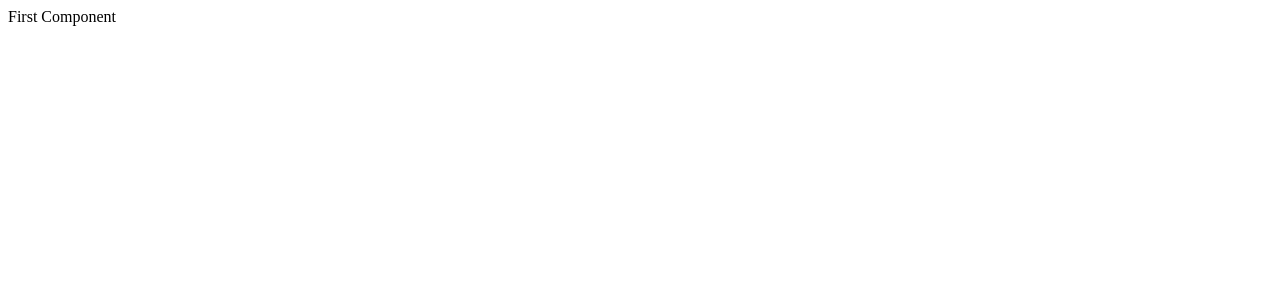
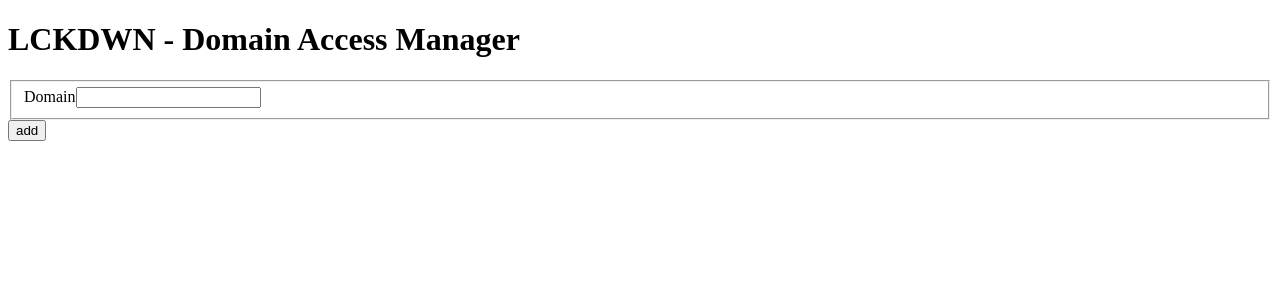
Before and after one commit to NicholasDollick/LCKDWN, a React app: page / in a window 1280 px wide. Shown: the top 300 px of the page. Built offline with nearby package versions, Linux system fonts and the light colour scheme.

Commit message:
add form to add domains to local storage

```diff
--- a/index.html
+++ b/index.html
@@ -7,6 +7,6 @@
   <body>
     <div id="root"></div>
 
-    <script src="build/bundle.js"></script>
+    <script src="dist/main.bundle.js"></script>
   </body>
 </html>
--- a/src/app.tsx
+++ b/src/app.tsx
@@ -1,8 +1,56 @@
-import * as React from "react";
+import * as React from 'react';
+import DomainAdd from './components/forms/DomainAdd';
 
 class App extends React.Component {
+  title: string;
+
+  constructor(props) {
+    super(props);
+    this.title = 'LCKDWN - Domain Access Manager';
+
+    this.addDomain = this.addDomain.bind(this);
+    this.setStateFromStorage = this.setStateFromStorage.bind(this);
+  }
+
+  componentDidMount() {
+    this.setStateFromStorage.call(this, ['domains']);
+  }
+
+  setStateFromStorage(key: string) {
+    // set state value 'key' to the corresponding local storage value
+
+    chrome.storage.local.get(key, result => {
+      this.setState({
+        key: result,
+      });
+    });
+  }
+
+  pushToStorageArray(key: string, value: any) {
+    let storedObj: Object;
+    chrome.storage.local.get([key], result => {storedObj = result});
+    storedObj[key].push(value);
+
+    chrome.storage.local.set(storedObj, ()=> console.log(`pushed ${value} to storage key ${key}`));
+  }
+
+  addDomain() {
+    // return curried function that pushes 'value' to the array stored locally at 'domains'
+    return function(value: any) {
+      // TODO create type for domain
+      this.pushToStorageArray('domains', value);
+    }.bind(this);
+  }
+
   render() {
-    return <div>First Component</div>
+    return (
+      <div>
+        <h1>{this.title}</h1>
+        <div className="body">
+          <DomainAdd addDomain={this.addDomain}/>
+        </div>
+      </div>
+    )
   }
 }
 
--- /dev/null
+++ b/src/components/forms/DomainAdd.tsx
@@ -0,0 +1,54 @@
+import * as React from 'react';
+
+type State = {
+  domain: string
+}
+interface Props {
+  addDomain: (domain: string) => void
+}
+
+export default class DomainAdd extends React.Component<Props, State> {
+  public readonly state: State;
+
+  constructor(props) {
+    super(props);
+    this.state = {
+      domain: ''
+    };
+
+    this.handleChange = this.handleChange.bind(this);
+    this.handleSubmit = this.handleSubmit.bind(this);
+  }
+
+  handleChange(e, property) {
+    let newState = this.state;
+    newState[property] = e.target.value;
+
+    this.setState(newState);
+  }
+
+  handleSubmit(e) {
+    e.preventDefault();
+
+    this.props.addDomain(this.state.domain);
+
+    let newState = this.state;
+    newState['domain'] = '';
+
+    this.setState(newState);
+  }
+
+
+
+  render() {
+    return (
+      <form onSubmit={this.handleSubmit}>
+        <fieldset>
+          <label htmlFor="domain">Domain</label>
+          <input type="text" value={this.state.domain} onChange={e => {this.handleChange(e, 'domain')}} name="domain" />
+        </fieldset>
+        <input type="submit" value="add" />
+      </form>
+    )
+  }
+}
```
